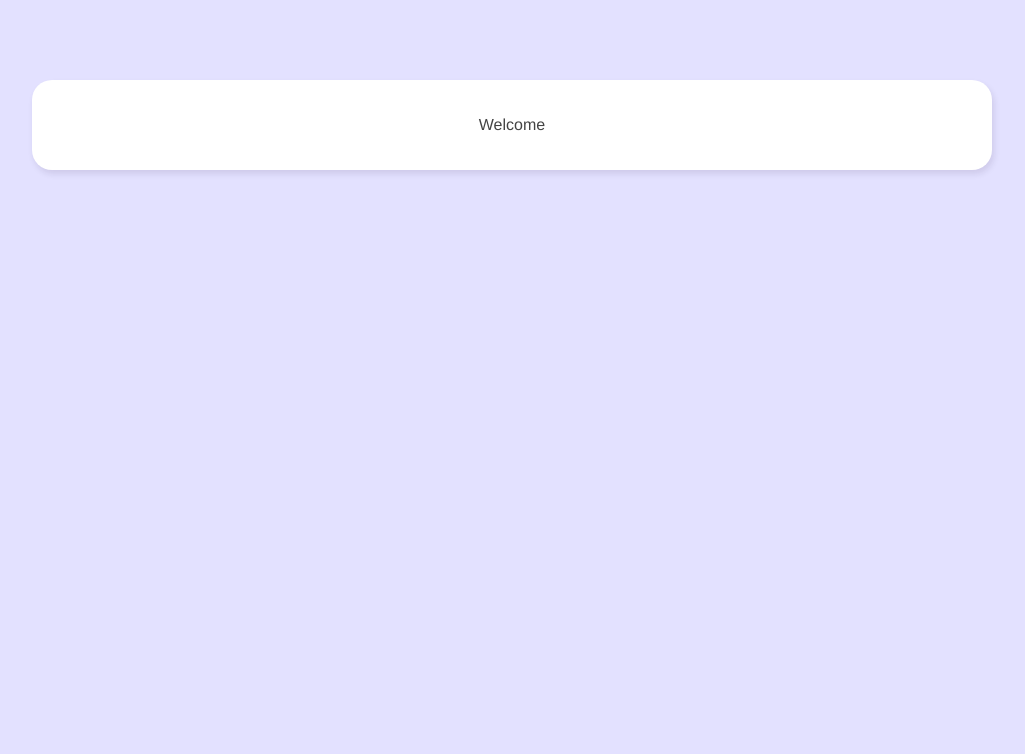
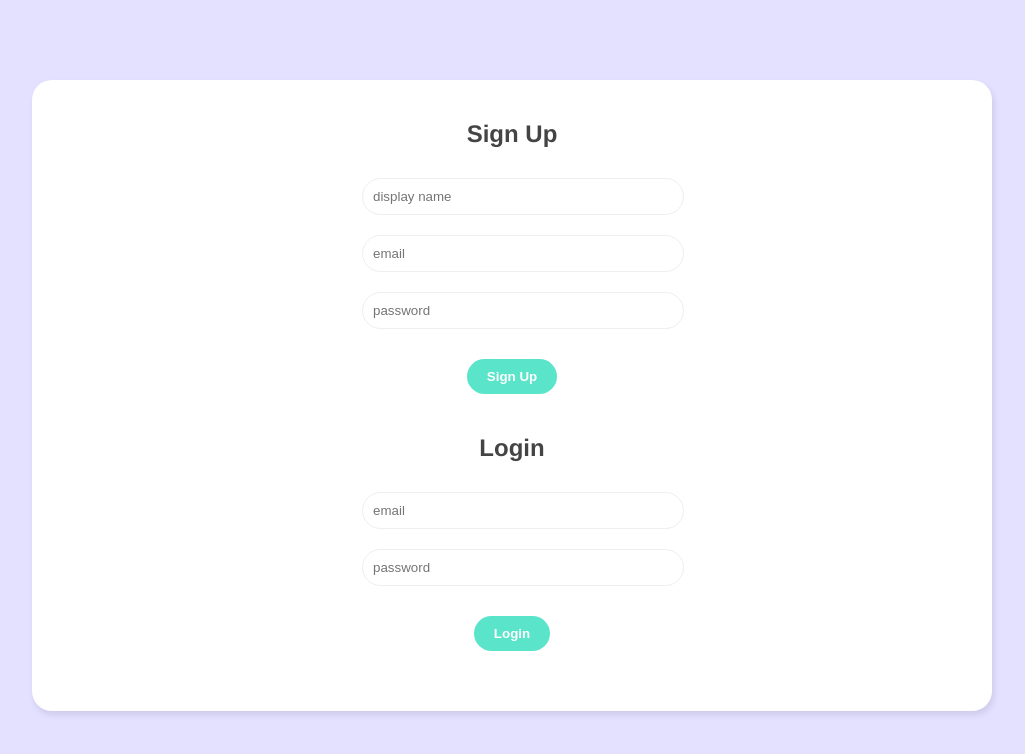
Before and after one commit to Puchai30/live-chat-vue, a Vue app: page / in a window 1280 px wide. Shown: the top 754 px of the page, without its empty margins (128-1153 px from the left). Built offline with nearby package versions, Linux system fonts and the light colour scheme.

Commit message:
make signup form and login form

```diff
--- a/package.json
+++ b/package.json
@@ -8,6 +8,7 @@
   },
   "dependencies": {
     "core-js": "^3.8.3",
+    "firebase": "^10.12.2",
     "vue": "^3.2.13",
     "vue-router": "^4.0.3"
   },
--- /dev/null
+++ b/src/components/Login.vue
@@ -0,0 +1,25 @@
+<template>
+  <h2>Login</h2>
+  <form @submit.prevent="login">
+    <input type="email" placeholder="email" v-model="email" />
+    <input type="password" placeholder="password" v-model="password" />
+    <button>Login</button>
+  </form>
+</template>
+
+<script>
+import { ref } from "vue";
+export default {
+  setup() {
+    let email = ref("");
+    let password = ref("");
+
+    let login = () => {
+      console.log(email.value, password.value);
+    };
+    return { email, password, login };
+  },
+};
+</script>
+
+<style></style>
--- /dev/null
+++ b/src/components/SignUp.vue
@@ -0,0 +1,27 @@
+<template>
+  <h2>Sign Up</h2>
+  <form @submit.prevent="signUp">
+    <input type="text" placeholder="display name" v-model="displayName" />
+    <input type="email" placeholder="email" v-model="email" />
+    <input type="password" placeholder="password" v-model="password" />
+    <button>Sign Up</button>
+  </form>
+</template>
+
+<script>
+import { ref } from "vue";
+export default {
+  setup() {
+    let displayName = ref("");
+    let email = ref("");
+    let password = ref("");
+
+    let signUp = () => {
+      console.log(displayName.value, email.value, password.value);
+    };
+    return { displayName, email, password, signUp };
+  },
+};
+</script>
+
+<style></style>
--- a/src/views/Welcome.vue
+++ b/src/views/Welcome.vue
@@ -1,11 +1,19 @@
 <template>
   <div class="welcome container">
-    <p>Welcome</p>
+    <SignUp></SignUp>
+    <Login></Login>
   </div>
 </template>
 
 <script>
-export default {};
+import Login from "../components/Login";
+import SignUp from "../components/SignUp";
+export default {
+  components: {
+    Login,
+    SignUp,
+  },
+};
 </script>
 
 <style>
@@ -13,4 +21,30 @@ export default {};
   text-align: center;
   padding: 20px 0;
 }
+/* form styles */
+.welcome form {
+  width: 300px;
+  margin: 20px auto;
+}
+/* .welcome label {
+    display: block;
+    margin: 20px 0 10px;
+  } */
+.welcome input {
+  width: 100%;
+  padding: 10px;
+  border-radius: 20px;
+  border: 1px solid #eee;
+  outline: none;
+  color: #999;
+  margin: 10px auto;
+}
+.welcome span {
+  font-weight: bold;
+  text-decoration: underline;
+  cursor: pointer;
+}
+.welcome button {
+  margin: 20px auto;
+}
 </style>
```
Also changed, not shown: src/firebase/config.js (added, +18 -0 lines), 1 other file (tests, documents, lock files or other folders).
